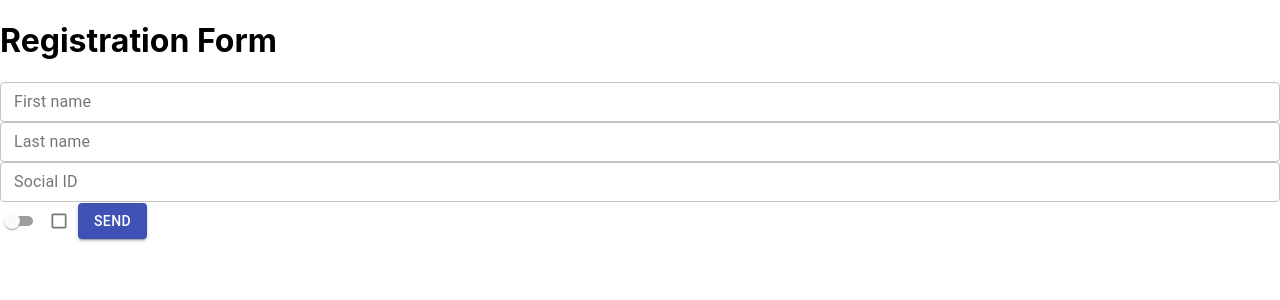
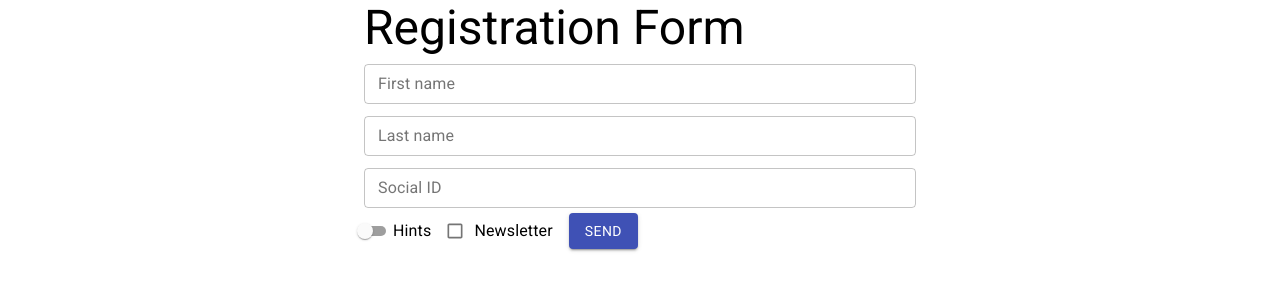
Before and after one commit to Nadyan/form-react, a React (Create React App) app: page / in a window 1280 px wide. Shown: the top 300 px of the page. Built offline with nearby package versions, Linux system fonts and the light colour scheme.

Commit message:
material-ui complete

```diff
--- a/package.json
+++ b/package.json
@@ -7,6 +7,7 @@
     "@testing-library/jest-dom": "^5.11.6",
     "@testing-library/react": "^11.2.2",
     "@testing-library/user-event": "^12.6.0",
+    "fontsource-roboto": "^3.1.5",
     "react": "^17.0.1",
     "react-dom": "^17.0.1",
     "react-scripts": "4.0.1",
--- a/src/components/RegistrationForm/index.js
+++ b/src/components/RegistrationForm/index.js
@@ -1,21 +1,32 @@
-import { Button, TextField, Switch, Checkbox } from '@material-ui/core';
 import React from 'react';
+import 'fontsource-roboto';
+import {
+    Button,
+    TextField,
+    Switch,
+    Checkbox,
+    Container,
+    FormControlLabel,
+    Typography
+} from '@material-ui/core';
 
 export default function RegistrationForm() {
 
     // aahooooy!
 
     return (
-        <div>
-            <h1>Registration Form</h1>
+        <Container component="article" maxWidth="sm">
+            <Typography variant="h3">
+                Registration Form
+            </Typography>
             <form>
-
                 <TextField
                     id="field-first-name"
                     label="First name"
                     variant="outlined"
                     size="small"
                     fullWidth="true"
+                    margin="dense"
                 />
 
                 <TextField
@@ -24,6 +35,7 @@ export default function RegistrationForm() {
                     variant="outlined"
                     size="small"
                     fullWidth="true"
+                    margin="dense"
                 />
 
                 <TextField
@@ -32,24 +44,36 @@ export default function RegistrationForm() {
                     variant="outlined"
                     size="small"
                     fullWidth="true"
+                    margin="dense"
                 />
 
+                <FormControlLabel
+                    control = {
                         <Switch
                             id="field-hints"
-                    label="Hints"
                             size="small"
+                            color="primary"
+                        />
+                    }
+                    label = "Hints"
                 />
 
+                <FormControlLabel
+                    control = {
                         <Checkbox
                             id="field-newsletter"
                             label="Newsletter"
                             size="small"
+                            color="primary"
+                        />
+                    }
+                    label="Newsletter"
                 />
 
                 <Button type="submit" variant="contained" color="primary">
                     Send
                 </Button>
             </form>
-        </div>
+        </Container>
     );
 }
```
Also changed, not shown: 2 other files (tests, documents, lock files or other folders). Lines whose indentation alone changed are shown as unchanged.
